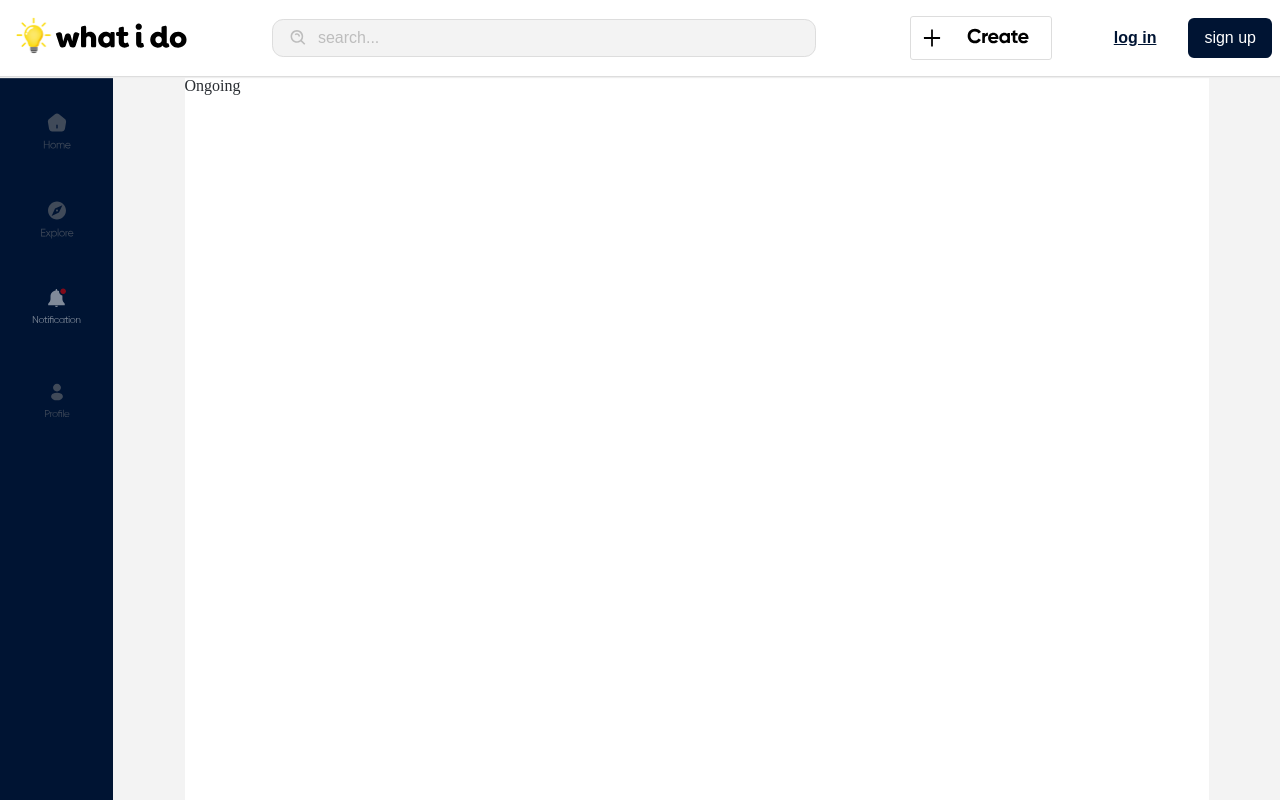
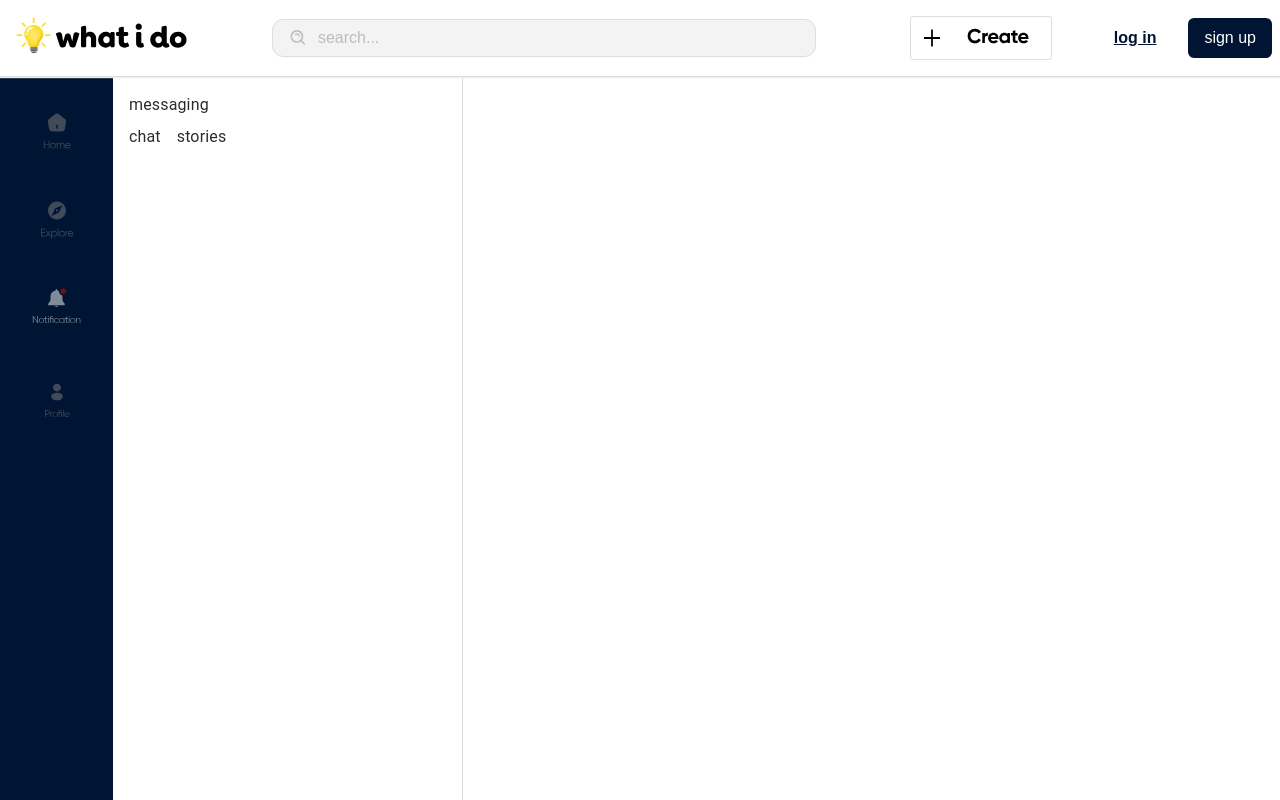
Before and after one commit to Ndirangug/whatido_frontend, a Next.js app: page /messenger/chat in a window 1280 px wide. Built offline with nearby package versions, Linux system fonts and the light colour scheme.

Commit message:
wip: messaging

```diff
--- /dev/null
+++ b/components/chat/Sidebar.js
@@ -0,0 +1,23 @@
+import {
+  SelectContainer,
+  SidebarContainer,
+} from '../../styles/messegner.styles';
+import { Text2XL, TextBase } from '../utils/typography/Typography';
+
+function Sidebar() {
+  return (
+    <SidebarContainer>
+      <Text2XL>messaging</Text2XL>
+      <div className="select-contaier">
+        <SelectContainer selected>
+          <TextBase>chat</TextBase>
+        </SelectContainer>
+        <SelectContainer>
+          <TextBase>stories</TextBase>
+        </SelectContainer>
+      </div>
+    </SidebarContainer>
+  );
+}
+
+export default Sidebar;
--- a/pages/messenger/chat/[id].js
+++ b/pages/messenger/chat/[id].js
@@ -1,5 +1,7 @@
+import { MessengerPageContainer } from '../../../styles/messegner.styles';
+
 function Ongoing() {
-  return <div>Ongoing conversations</div>;
+  return <MessengerPageContainer>Ongoing conversations</MessengerPageContainer>;
 }
 
 export default Ongoing;
--- a/pages/messenger/chat/index.js
+++ b/pages/messenger/chat/index.js
@@ -1,8 +1,13 @@
 import React from 'react';
+import Sidebar from '../../../components/chat/Sidebar';
 import { MessengerPageContainer } from '../../../styles/messegner.styles';
 
 function Ongoing() {
-  return <MessengerPageContainer>Ongoing</MessengerPageContainer>;
+  return (
+    <MessengerPageContainer>
+      <Sidebar />
+    </MessengerPageContainer>
+  );
 }
 
 export default Ongoing;
--- a/styles/messegner.styles.js
+++ b/styles/messegner.styles.js
@@ -2,8 +2,26 @@ import styled from 'styled-components';
 
 export const MessengerPageContainer = styled.div`
   background: white;
-  max-width: 1024px;
+  max-width: 1280px;
   height: 100%;
   width: 100%;
   margin: 0 auto;
 `;
+
+export const SidebarContainer = styled.div`
+  width: 30%;
+  height: 100%;
+  border-right: 1px solid var(--main-border);
+  padding: 1rem;
+
+  .select-contaier {
+    display: flex;
+    align-items: center;
+    gap: 1rem;
+    margin-top: 0.5rem;
+  }
+`;
+
+export const SelectContainer = styled.div`
+  padding-bottom: 0.5rem;
+`;
```
